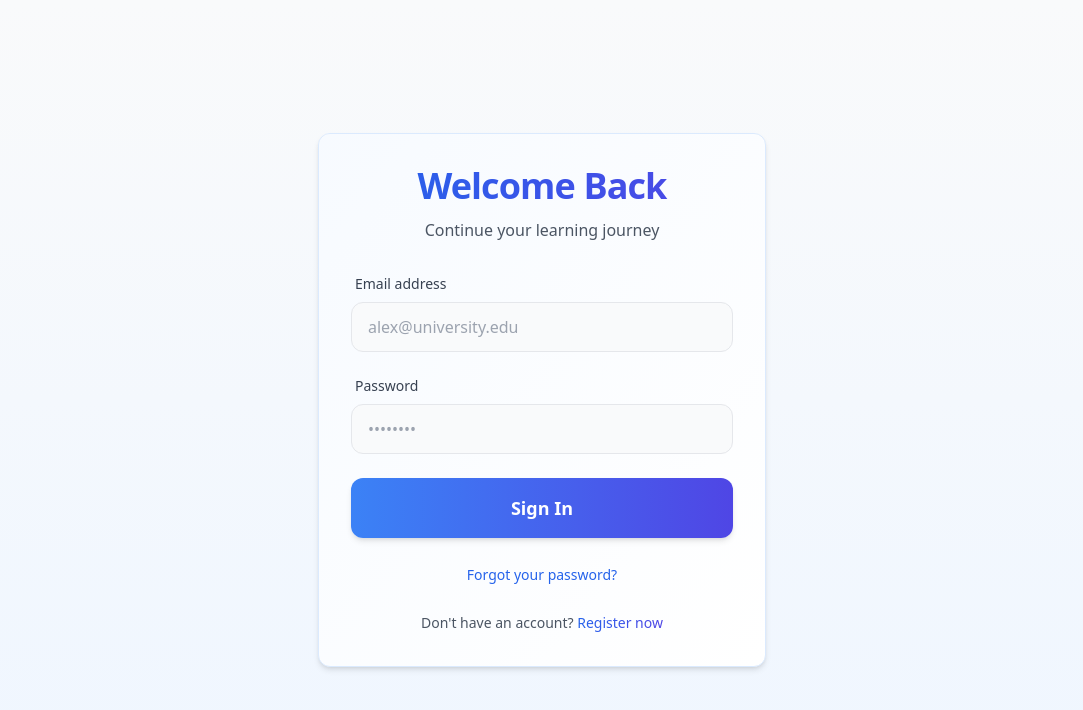
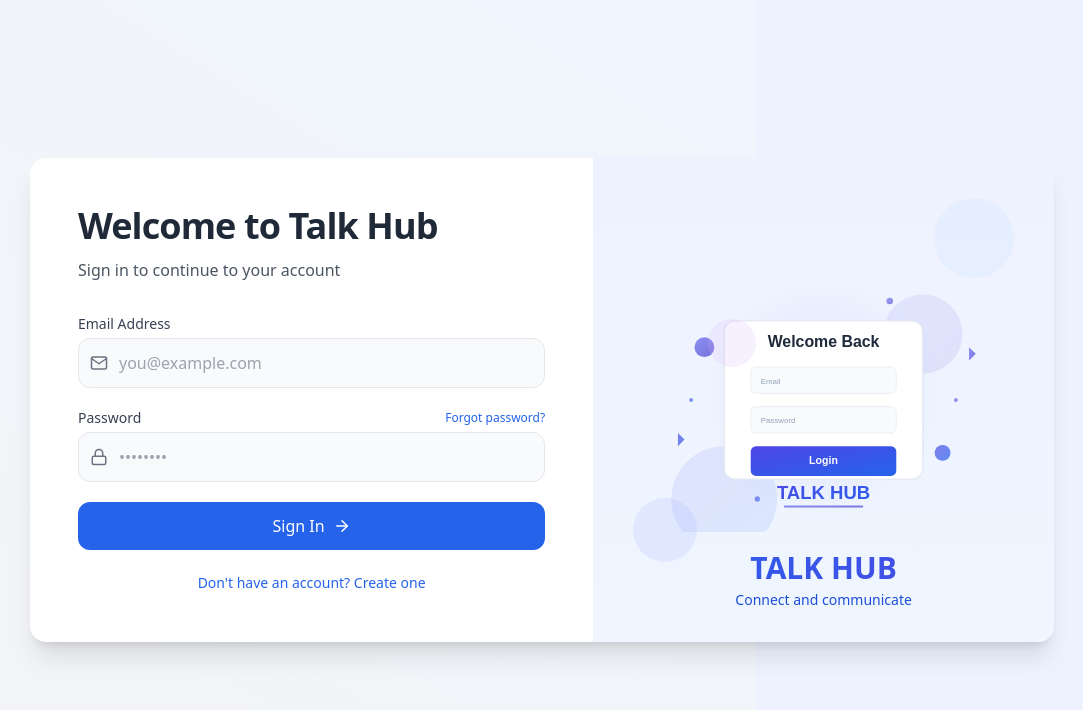
Before and after one commit to ayush121314/TalkHub, a React (Create React App) app in the folder frontend/: page / in a window 1280 px wide. Shown: the top 710 px of the page, without its empty margins (98-1181 px from the left). Built offline with nearby package versions, Linux system fonts and the light colour scheme.

Commit message:
login page ui

```diff
--- a/frontend/src/components/AuthForms.js
+++ b/frontend/src/components/AuthForms.js
@@ -1,7 +1,10 @@
 import { useState, useEffect } from 'react';
 import { useAuth } from './AuthContext';
 import { motion, AnimatePresence } from 'framer-motion';
-import { ChevronDown, CheckCircle } from 'react-feather';
+import { ChevronDown, Mail, Lock, User, ArrowRight, Loader } from 'react-feather';
+// Import SVG illustrations
+import loginIllustration from '../assets/login-illustration.svg';
+import registerIllustration from '../assets/register-illustration.svg';
 
 export const AuthForms = () => {
   const { login, register, sendOtp, error: authError } = useAuth();
@@ -16,7 +19,8 @@ export const AuthForms = () => {
   });
   const [error, setError] = useState('');
   const [otpSent, setOtpSent] = useState(false);
-  const [isSendingOtp, setIsSendingOtp] = useState(false); // New loading state
+  const [isSendingOtp, setIsSendingOtp] = useState(false);
+  const [isSubmitting, setIsSubmitting] = useState(false);
 
   useEffect(() => {
     if (authError) setError(authError);
@@ -44,10 +48,11 @@ export const AuthForms = () => {
     }
   };
 
-
   const handleSubmit = async (e) => {
     e.preventDefault();
     setError('');
+    setIsSubmitting(true);
+
     try {
       if (isLogin) {
         await login(formData.email, formData.password);
@@ -56,30 +61,33 @@ export const AuthForms = () => {
       }
     } catch (err) {
       handleError(err);
+      setIsSubmitting(false);
     }
   };
 
   return (
-    <div className="min-h-screen flex items-center justify-center bg-gradient-to-b from-gray-50 to-blue-50 p-6">
+    <div className="min-h-screen w-full flex items-center justify-center bg-gradient-to-tr from-gray-100 to-blue-50 p-4 sm:p-6">
+      <div className="absolute top-0 right-0 w-1/3 h-screen bg-indigo-50 z-0"></div>
+
       <motion.div
-        initial={{ opacity: 0, y: 20 }}
+        initial={{ opacity: 0, y: 10 }}
         animate={{ opacity: 1, y: 0 }}
-        transition={{ duration: 0.6, ease: 'easeOut' }}
-        className="max-w-md w-full bg-white shadow-md border border-blue-100 rounded-xl p-8 relative overflow-hidden"
+        transition={{ duration: 0.5 }}
+        className={`w-full max-w-5xl mx-auto bg-white rounded-2xl overflow-hidden shadow-xl z-10 flex flex-col ${isLogin ? 'md:flex-row' : 'md:flex-row-reverse'}`}
       >
-        <div className="absolute inset-0 bg-gradient-to-br from-blue-50/50 to-transparent" />
-
-        <div className="text-center relative z-10">
-          <motion.h2
-            initial={{ opacity: 0 }}
-            animate={{ opacity: 1 }}
-            transition={{ delay: 0.2 }}
-            className="text-4xl font-bold bg-gradient-to-r from-blue-600 to-indigo-600 bg-clip-text text-transparent tracking-tight"
+        {/* Form Section */}
+        <div className="w-full md:w-[55%] p-8 md:p-12">
+          <div className="mb-8">
+            <motion.h1
+              key={isLogin ? "login-title" : "register-title"}
+              initial={{ opacity: 0, x: -10 }}
+              animate={{ opacity: 1, x: 0 }}
+              className="text-3xl md:text-4xl font-bold text-gray-800 tracking-tight"
             >
-            {isLogin ? 'Welcome Back' : 'Create Account'}
-          </motion.h2>
-          <p className="text-gray-600 mt-3 font-light">
-            {isLogin ? 'Continue your learning journey' : 'Start your educational adventure'}
+              {isLogin ? 'Welcome to Talk Hub' : 'Join Talk Hub Today'}
+            </motion.h1>
+            <p className="mt-3 text-gray-600">
+              {isLogin ? 'Sign in to continue to your account' : 'Create a new account to get started'}
             </p>
           </div>
 
@@ -89,204 +97,241 @@ export const AuthForms = () => {
                 initial={{ opacity: 0, y: -10 }}
                 animate={{ opacity: 1, y: 0 }}
                 exit={{ opacity: 0, y: -10 }}
-              className="bg-red-50 text-red-600 px-4 py-3 rounded-lg mt-6 border border-red-100"
+                className="mb-6 bg-red-50 text-red-600 px-4 py-3 rounded-lg border border-red-100"
               >
-              ⚠️ {error || authError}
+                {error || authError}
               </motion.div>
             )}
           </AnimatePresence>
 
-        <form className="mt-8 space-y-6 relative z-10" onSubmit={handleSubmit}>
-          <AnimatePresence mode='wait'>
+          <form onSubmit={handleSubmit} className="space-y-5">
+            <AnimatePresence mode="wait">
               {!isLogin && (
                 <motion.div
                   key="name-field"
-                initial={{ opacity: 0, x: -20 }}
-                animate={{ opacity: 1, x: 0 }}
-                exit={{ opacity: 0, x: -20 }}
+                  initial={{ opacity: 0, height: 0 }}
+                  animate={{ opacity: 1, height: 'auto' }}
+                  exit={{ opacity: 0, height: 0 }}
+                  transition={{ duration: 0.3 }}
                 >
-                <div className="group">
-                  <label className="block text-gray-700 text-sm font-medium mb-2 ml-1">
-                    Full Name
-                  </label>
+                  <label className="block text-sm font-medium text-gray-700 mb-1">Full Name</label>
+                  <div className="relative">
+                    <span className="absolute inset-y-0 left-0 flex items-center pl-3 text-gray-500">
+                      <User size={18} />
+                    </span>
                     <input
+                      type="text"
                       name="name"
-                    type="text"
-                    required
-                    className="w-full px-4 py-3 rounded-xl bg-gray-50 border border-gray-200 focus:border-blue-300 focus:ring-2 focus:ring-blue-200 outline-none transition-all duration-300 placeholder:text-gray-400 text-gray-800"
-                    placeholder="Alex Johnson"
                       value={formData.name}
                       onChange={handleChange}
+                      required
+                      placeholder="John Doe"
+                      className="w-full pl-10 pr-4 py-3 bg-gray-50 border border-gray-200 rounded-xl focus:ring-2 focus:ring-blue-100 focus:border-blue-400 transition duration-200 outline-none"
+                      disabled={isSubmitting}
                     />
                   </div>
                 </motion.div>
               )}
             </AnimatePresence>
 
-          <div className="group">
-            <label className="block text-gray-700 text-sm font-medium mb-2 ml-1">
-              Email address
-            </label>
+            <div>
+              <label className="block text-sm font-medium text-gray-700 mb-1">Email Address</label>
+              <div className="relative">
+                <span className="absolute inset-y-0 left-0 flex items-center pl-3 text-gray-500">
+                  <Mail size={18} />
+                </span>
                 <input
+                  type="email"
                   name="email"
-              type="email"
-              required
-              className="w-full px-4 py-3 rounded-xl bg-gray-50 border border-gray-200 focus:border-blue-300 focus:ring-2 focus:ring-blue-200 outline-none transition-all duration-300 placeholder:text-gray-400 text-gray-800"
-              placeholder="alex@university.edu"
                   value={formData.email}
                   onChange={handleChange}
+                  required
+                  placeholder="you@example.com"
+                  className="w-full pl-10 pr-4 py-3 bg-gray-50 border border-gray-200 rounded-xl focus:ring-2 focus:ring-blue-100 focus:border-blue-400 transition duration-200 outline-none"
+                  disabled={isSubmitting}
                 />
               </div>
+            </div>
 
-          <div className="group">
-            <label className="block text-gray-700 text-sm font-medium mb-2 ml-1">
-              Password
-            </label>
+            <div>
+              <div className="flex justify-between items-center mb-1">
+                <label className="block text-sm font-medium text-gray-700">Password</label>
+                {isLogin && (
+                  <button
+                    type="button"
+                    onClick={() => window.location.href = '/forgot-password'}
+                    className="text-xs text-blue-600 hover:text-blue-800"
+                    disabled={isSubmitting}
+                  >
+                    Forgot password?
+                  </button>
+                )}
+              </div>
+              <div className="relative">
+                <span className="absolute inset-y-0 left-0 flex items-center pl-3 text-gray-500">
+                  <Lock size={18} />
+                </span>
                 <input
+                  type="password"
                   name="password"
-              type="password"
-              required
-              className="w-full px-4 py-3 rounded-xl bg-gray-50 border border-gray-200 focus:border-blue-300 focus:ring-2 focus:ring-blue-200 outline-none transition-all duration-300 placeholder:text-gray-400 text-gray-800"
-              placeholder="••••••••"
                   value={formData.password}
                   onChange={handleChange}
+                  required
+                  placeholder="••••••••"
+                  className="w-full pl-10 pr-4 py-3 bg-gray-50 border border-gray-200 rounded-xl focus:ring-2 focus:ring-blue-100 focus:border-blue-400 transition duration-200 outline-none"
+                  disabled={isSubmitting}
                 />
+              </div>
             </div>
 
             <AnimatePresence>
               {!isLogin && (
                 <motion.div
-                key="role-fields"
+                  key="register-fields"
                   initial={{ opacity: 0, height: 0 }}
                   animate={{ opacity: 1, height: 'auto' }}
                   exit={{ opacity: 0, height: 0 }}
-                className="space-y-6"
+                  className="space-y-5"
                 >
-                <div className="relative group">
-                  <label className="block text-gray-700 text-sm font-medium mb-2 ml-1">
-                    Role
-                  </label>
+                  <div>
+                    <label className="block text-sm font-medium text-gray-700 mb-1">Role</label>
+                    <div className="relative">
                       <select
                         name="role"
-                    className="w-full px-4 py-3 rounded-xl bg-gray-50 border border-gray-200 focus:border-blue-300 focus:ring-2 focus:ring-blue-200 outline-none transition-all duration-300 appearance-none text-gray-800"
                         value={formData.role}
                         onChange={handleChange}
+                        className="w-full pl-4 pr-10 py-3 bg-gray-50 border border-gray-200 rounded-xl focus:ring-2 focus:ring-blue-100 focus:border-blue-400 transition duration-200 outline-none appearance-none"
+                        disabled={isSubmitting}
                       >
                         <option value="student">User</option>
-                    {/* <option value="professor">Professor</option>
-                    <option value="admin">Administrator</option> */}
                       </select>
-                  <ChevronDown className="absolute right-3 top-10 text-gray-400 w-5 h-5 pointer-events-none" />
+                      <span className="absolute inset-y-0 right-0 flex items-center pr-3 text-gray-500 pointer-events-none">
+                        <ChevronDown size={18} />
+                      </span>
+                    </div>
                   </div>
 
-                <motion.div
-                  initial={{ opacity: 0 }}
-                  animate={{ opacity: 1 }}
-                  className="flex flex-col gap-4"
-                >
-
-{!otpSent && (
+                  {!otpSent ? (
                     <button
                       type="button"
                       onClick={handleOtpRequest}
-        disabled={isSendingOtp}
-        className="w-full py-3 px-6 bg-gray-50 hover:bg-gray-100 border border-gray-200 rounded-xl text-gray-700 transition-all duration-300 flex items-center justify-center gap-2 hover:gap-3 disabled:opacity-50 disabled:cursor-not-allowed"
+                      disabled={isSendingOtp || isSubmitting}
+                      className="w-full flex items-center justify-center py-3 px-4 bg-gray-100 hover:bg-gray-200 border border-gray-200 rounded-xl text-gray-700 font-medium transition-all duration-200 disabled:opacity-50"
                     >
                       {isSendingOtp ? (
                         <>
-            <svg
-              className="animate-spin h-5 w-5 text-gray-700"
-              xmlns="http://www.w3.org/2000/svg"
-              fill="none"
-              viewBox="0 0 24 24"
-            >
-              <circle
-                className="opacity-25"
-                cx="12"
-                cy="12"
-                r="10"
-                stroke="currentColor"
-                strokeWidth="4"
-              />
-              <path
-                className="opacity-75"
-                fill="currentColor"
-                d="M4 12a8 8 0 018-8V0C5.373 0 0 5.373 0 12h4zm2 5.291A7.962 7.962 0 014 12H0c0 3.042 1.135 5.824 3 7.938l3-2.647z"
-              />
+                          <svg className="animate-spin h-5 w-5 mr-2" xmlns="http://www.w3.org/2000/svg" fill="none" viewBox="0 0 24 24">
+                            <circle className="opacity-25" cx="12" cy="12" r="10" stroke="currentColor" strokeWidth="4"></circle>
+                            <path className="opacity-75" fill="currentColor" d="M4 12a8 8 0 018-8V0C5.373 0 0 5.373 0 12h4zm2 5.291A7.962 7.962 0 014 12H0c0 3.042 1.135 5.824 3 7.938l3-2.647z"></path>
                           </svg>
-            Sending...
+                          Sending Verification Code...
                         </>
                       ) : (
-          'Send Verification OTP'
+                        'Send Verification Code'
                       )}
                     </button>
-    )}
-
-    {otpSent && (
-      <motion.div
-        initial={{ opacity: 0 }}
-        animate={{ opacity: 1 }}
-      >
+                  ) : (
+                    <div>
+                      <label className="block text-sm font-medium text-gray-700 mb-1">Verification Code</label>
                       <input
+                        type="text"
                         name="otp"
-          type="text"
-          required
-          className="w-full px-4 py-3 rounded-xl bg-gray-50 border border-gray-200 focus:border-blue-300 focus:ring-2 focus:ring-blue-200 outline-none transition-all duration-300 placeholder:text-gray-400 text-gray-800"
-          placeholder="Enter 6-digit OTP"
                         value={formData.otp}
                         onChange={handleChange}
+                        required
+                        placeholder="Enter 6-digit code"
+                        className="w-full px-4 py-3 bg-gray-50 border border-gray-200 rounded-xl focus:ring-2 focus:ring-blue-100 focus:border-blue-400 transition duration-200 outline-none"
+                        disabled={isSubmitting}
                       />
                       <button
                         type="button"
                         onClick={handleOtpRequest}
-          disabled={isSendingOtp}
-          className="mt-2 text-sm text-blue-600 hover:text-blue-700 disabled:opacity-50"
+                        disabled={isSendingOtp || isSubmitting}
+                        className="mt-2 text-sm text-blue-600 hover:text-blue-800 disabled:opacity-50"
                       >
-          {isSendingOtp ? 'Resending...' : 'Resend OTP'}
+                        {isSendingOtp ? 'Resending...' : 'Resend code'}
                       </button>
-      </motion.div>
+                    </div>
                   )}
-
-                </motion.div>
                 </motion.div>
               )}
             </AnimatePresence>
 
             <motion.button
-            whileHover={{ scale: 1.02 }}
-            whileTap={{ scale: 0.98 }}
+              whileHover={{ scale: isSubmitting ? 1 : 1.01 }}
+              whileTap={{ scale: isSubmitting ? 1 : 0.99 }}
               type="submit"
-            className="w-full py-4 bg-gradient-to-r from-blue-500 to-indigo-600 hover:opacity-90 rounded-xl text-lg font-semibold text-white transition-all duration-300 shadow-md"
+              disabled={isSubmitting}
+              className="w-full flex items-center justify-center py-3 px-4 bg-blue-600 hover:bg-blue-700 rounded-xl text-white font-medium transition-all duration-200 mt-8 disabled:opacity-80 disabled:cursor-not-allowed"
             >
-            {isLogin ? 'Sign In' : 'Get Started'}
+              {isSubmitting ? (
+                <>
+                  <svg className="animate-spin -ml-1 mr-2 h-5 w-5 text-white" xmlns="http://www.w3.org/2000/svg" fill="none" viewBox="0 0 24 24">
+                    <circle className="opacity-25" cx="12" cy="12" r="10" stroke="currentColor" strokeWidth="4"></circle>
+                    <path className="opacity-75" fill="currentColor" d="M4 12a8 8 0 018-8V0C5.373 0 0 5.373 0 12h4zm2 5.291A7.962 7.962 0 014 12H0c0 3.042 1.135 5.824 3 7.938l3-2.647z"></path>
+                  </svg>
+                  {isLogin ? 'Signing In...' : 'Creating Account...'}
+                </>
+              ) : (
+                <>
+                  {isLogin ? 'Sign In' : 'Create Account'}
+                  <ArrowRight className="ml-2" size={18} />
+                </>
+              )}
             </motion.button>
 
-          {/* Add Forgot Password link - only visible on login form */}
-          {isLogin && (
-            <div className="text-center mt-4">
+            <div className="mt-6 text-center">
               <button
-                onClick={() => window.location.href = '/forgot-password'}
-                className="text-blue-600 hover:text-blue-700 transition-colors duration-300 text-sm"
+                type="button"
+                onClick={() => setIsLogin(!isLogin)}
+                disabled={isSubmitting}
+                className="text-blue-600 hover:text-blue-800 text-sm font-medium transition duration-200 disabled:opacity-50"
               >
-                Forgot your password?
+                {isLogin ? "Don't have an account? Create one" : "Already have an account? Sign in"}
               </button>
             </div>
-          )}
           </form>
+        </div>
 
-        <motion.div className="text-center mt-6 relative z-10">
-          <button
-            onClick={() => setIsLogin(!isLogin)}
-            className="text-gray-600 hover:text-gray-800 transition-colors duration-300 font-light text-sm"
+        {/* Illustration Section */}
+        <AnimatePresence mode="wait" initial={false}>
+          <motion.div
+            key={isLogin ? "login-ill" : "register-ill"}
+            initial={{ opacity: 0 }}
+            animate={{ opacity: 1 }}
+            exit={{ opacity: 0 }}
+            transition={{ duration: 0.3 }}
+            className="hidden md:block md:w-[45%] bg-gradient-to-b from-indigo-50 to-blue-50 relative overflow-hidden"
           >
-            {isLogin ?
-              "Don't have an account? " :
-              "Already have an account? "}
-            <span className="font-medium bg-gradient-to-r from-blue-600 to-indigo-600 bg-clip-text text-transparent">
-              {isLogin ? 'Register now' : 'Sign in'}
-            </span>
-          </button>
+            <div className="absolute inset-0 flex items-center justify-center p-8">
+              <motion.div
+                initial={{ scale: 0.9, opacity: 0 }}
+                animate={{ scale: 1, opacity: 1 }}
+                transition={{ duration: 0.5 }}
+                className="w-full max-w-md"
+              >
+                <img
+                  src={isLogin ? loginIllustration : registerIllustration}
+                  alt={isLogin ? "Login Illustration" : "Register Illustration"}
+                  className="w-full h-auto"
+                />
               </motion.div>
+            </div>
+
+            {/* Brand overlay */}
+            <div className="absolute bottom-8 left-0 right-0 text-center">
+              <h2 className="text-3xl font-bold bg-gradient-to-r from-blue-600 to-indigo-600 bg-clip-text text-transparent">
+                TALK HUB
+              </h2>
+              <p className="text-blue-700 mt-1 text-sm">Connect and communicate</p>
+            </div>
+
+            {/* Decorative elements */}
+            <div className="absolute top-10 right-10 w-20 h-20 rounded-full bg-blue-200 opacity-20"></div>
+            <div className="absolute bottom-20 left-10 w-16 h-16 rounded-full bg-indigo-300 opacity-20"></div>
+            <div className="absolute top-1/3 left-1/4 w-12 h-12 rounded-full bg-purple-300 opacity-20"></div>
+          </motion.div>
+        </AnimatePresence>
       </motion.div>
     </div>
   );
```
Also changed, not shown: frontend/src/assets/login-illustration.svg (added), frontend/src/assets/register-illustration.svg (added). Lines whose indentation alone changed are shown as unchanged.
